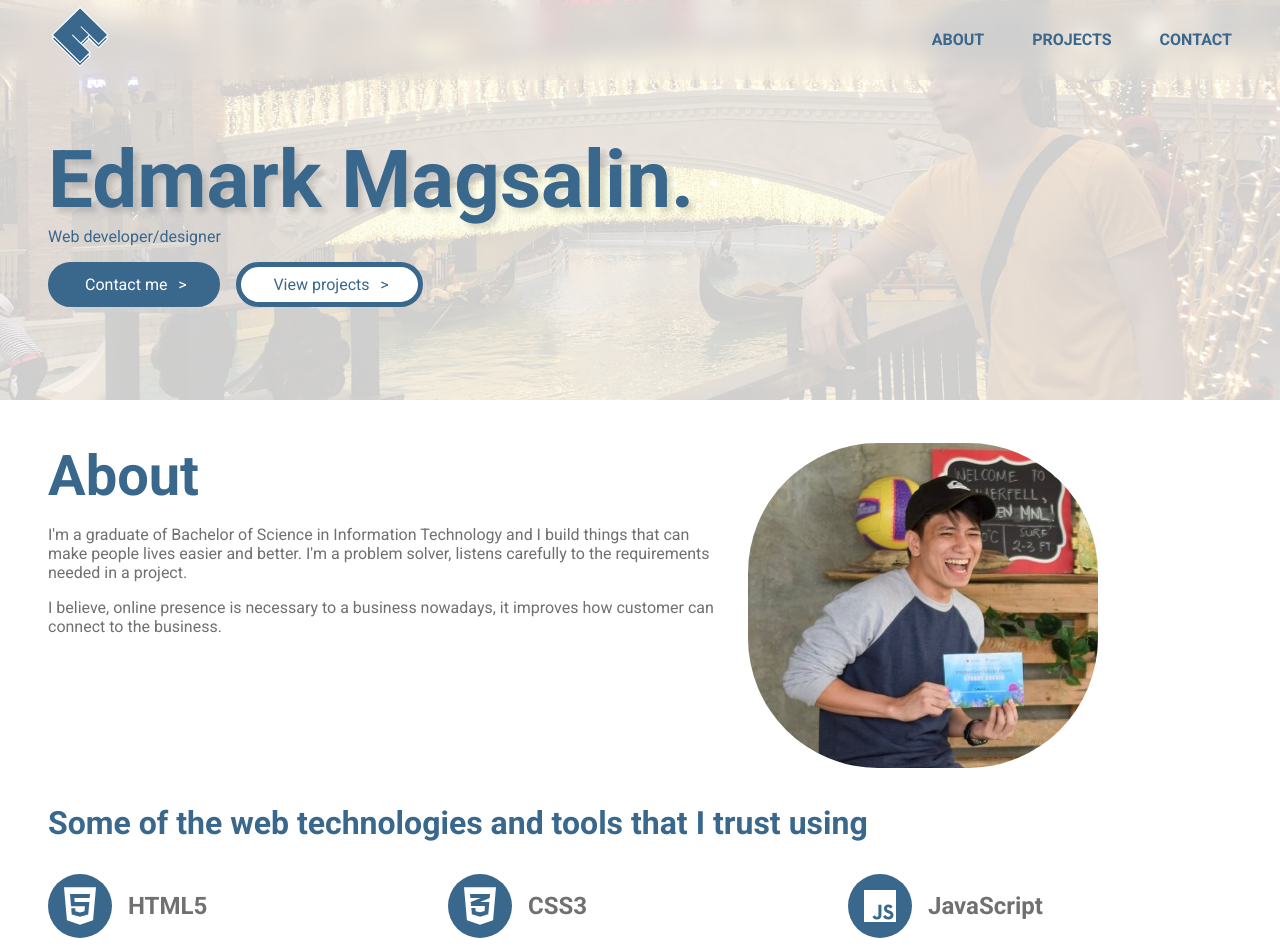
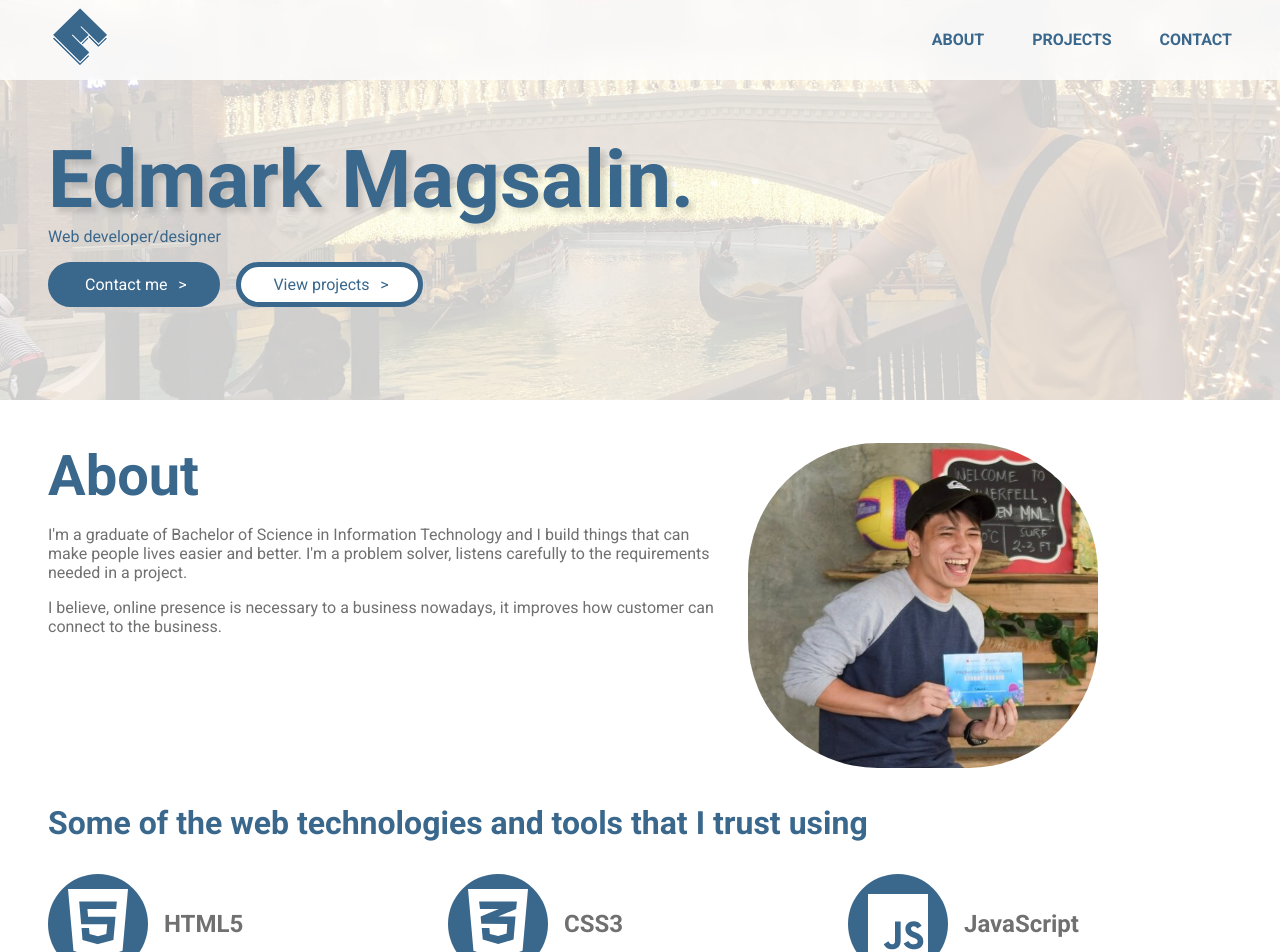
Before and after one commit to edmarkmagsalin/edmarkmagsalin, a React (Create React App) app in the folder client/: page / in a window 1280 px wide. Shown: the top 952 px of the page. Built offline with nearby package versions, Linux system fonts and the light colour scheme.

Commit message:
Fix: navigation

```diff
--- a/client/public/assets/css/abstracts/_variables.scss
+++ b/client/public/assets/css/abstracts/_variables.scss
@@ -11,9 +11,11 @@ $darkColor: lighten(#000000, 15);
 $grayColor: #707070;
 $lightColor: darken(#FFFFFF, 0);
 
+$slowestDuration: 2s;
 $slowDuration: 1s;
 $normalDuration: .5s;
-$fastDuration: .25s;
+$fastDuration: .3s;
+$fastestDuration: .2s;
 
 $fixTopNavHeight: 80px;
 $fixBottomNavHeight: 60px;
--- a/client/public/assets/css/components/_icon.scss
+++ b/client/public/assets/css/components/_icon.scss
@@ -1,15 +1,16 @@
 .icon {
     background-color: $primaryColor;
-    width: 4rem;
-    height: 4rem;
+    width: 100px;
+    height: 100px;
     border-radius: 50%;
     position: relative;
     display: inline-block;
 
     & > svg {
         color: $lightColor;
-        font-size: 2.5rem;
         position: absolute;
+        width: 60px;
+        height: auto;
         top: 50%;
         left: 50%;
         transform: translate(-50%, -50%);
--- a/client/public/assets/css/main.css
+++ b/client/public/assets/css/main.css
@@ -61,12 +61,6 @@ nav.top-nav > div {
   left: 0;
   width: 100%;
   height: 100vh;
-}
-
-@media (max-width: 768px) {
-  .toggler:checked + ul.top-menu {
-    width: 200px;
-  }
 }
 
 @media (max-width: 768px) {
@@ -80,8 +74,18 @@ nav.top-nav > div {
     height: 100vh;
     box-shadow: -5px 5px 10px 0px;
     align-items: flex-end;
+    visibility: hidden;
     width: 0;
-    transition: all 0.5s ease-in-out;
+    transition: all 0.5s ease-in-out, opacity 1s ease-in-out;
+    opacity: 0;
+  }
+}
+
+@media (max-width: 768px) {
+  .toggler:checked + ul.top-menu {
+    width: 200px;
+    opacity: 1;
+    visibility: visible;
   }
 }
 
@@ -92,7 +96,7 @@ ul.top-menu > li > a {
   text-transform: uppercase;
   position: relative;
   font-weight: bold;
-  transition: transform 0.25s ease-in-out;
+  transition: transform 0.3s ease-in-out;
 }
 
 @media (max-width: 768px) {
@@ -126,7 +130,7 @@ ul.top-menu > li > a::after {
   width: 0;
   height: .2rem;
   background-color: transparent;
-  transition: all ease-out 0.25s;
+  transition: all ease-out 0.3s;
 }
 
 ul.top-menu > li > a:hover::after, ul.top-menu > li > a.active::after {
@@ -726,7 +730,7 @@ video {
   content: "";
   position: absolute;
   height: 100%;
-  transition: left 0.25s ease-in;
+  transition: left 0.3s ease-in;
 }
 
 .toggles [type=checkbox] + label::before {
@@ -785,7 +789,7 @@ textarea {
   background-color: transparent;
   color: var(--color);
   border: 2px solid #3a678c;
-  transition: border 0.25s ease-in-out;
+  transition: border 0.3s ease-in-out;
 }
 
 input[type=text]:focus,
@@ -877,7 +881,7 @@ input[type=reset].btn-primary::after,
 input[type=button].btn-primary::after {
   content: '>';
   position: absolute;
-  transition: ease-out 0.25s;
+  transition: ease-out 0.3s;
   right: 1.8rem;
 }
 
@@ -915,7 +919,7 @@ input[type=reset].btn-secondary::after,
 input[type=button].btn-secondary::after {
   content: '>';
   position: absolute;
-  transition: ease-out 0.25s;
+  transition: ease-out 0.3s;
   right: 1.8rem;
 }
 
@@ -947,7 +951,7 @@ input[type=reset].btn-tertiary::after,
 input[type=button].btn-tertiary::after {
   content: '>';
   position: absolute;
-  transition: ease-out 0.25s;
+  transition: ease-out 0.3s;
   right: 1.8rem;
 }
 
@@ -975,7 +979,7 @@ input[type=radio] {
   font-size: .6rem;
   opacity: 1;
   cursor: default;
-  transition: all 0.25s ease-in-out;
+  transition: all 0.3s ease-in-out;
 }
 
 .labeled-input > input[type=text].place-label + label,
@@ -991,8 +995,8 @@ input[type=radio] {
 
 .icon {
   background-color: #3a678c;
-  width: 4rem;
-  height: 4rem;
+  width: 100px;
+  height: 100px;
   border-radius: 50%;
   position: relative;
   display: inline-block;
@@ -1000,8 +1004,9 @@ input[type=radio] {
 
 .icon > svg {
   color: white;
-  font-size: 2.5rem;
   position: absolute;
+  width: 60px;
+  height: auto;
   top: 50%;
   left: 50%;
   transform: translate(-50%, -50%);
@@ -1110,7 +1115,7 @@ body {
   flex-direction: column;
   color: var(--color);
   background-color: var(--backgroundColor);
-  transition: all 0.25s ease-in-out;
+  transition: all 0.3s ease-in-out;
 }
 
 body > div {
--- a/client/src/layouts/Navbar.js
+++ b/client/src/layouts/Navbar.js
@@ -31,7 +31,7 @@ export class Navbar extends Component {
     }
     render() {
         return (
-            <nav className="top-nav bg-blur">
+            <nav className="top-nav bg-light-overlay bg-blur">
                 <div className="container">
                     <Logo />
                     <Menu />
```
Also changed, not shown: client/public/assets/css/layout/_navigation.scss (+12 -6 lines), 1 other file (tests, documents, lock files or other folders).
